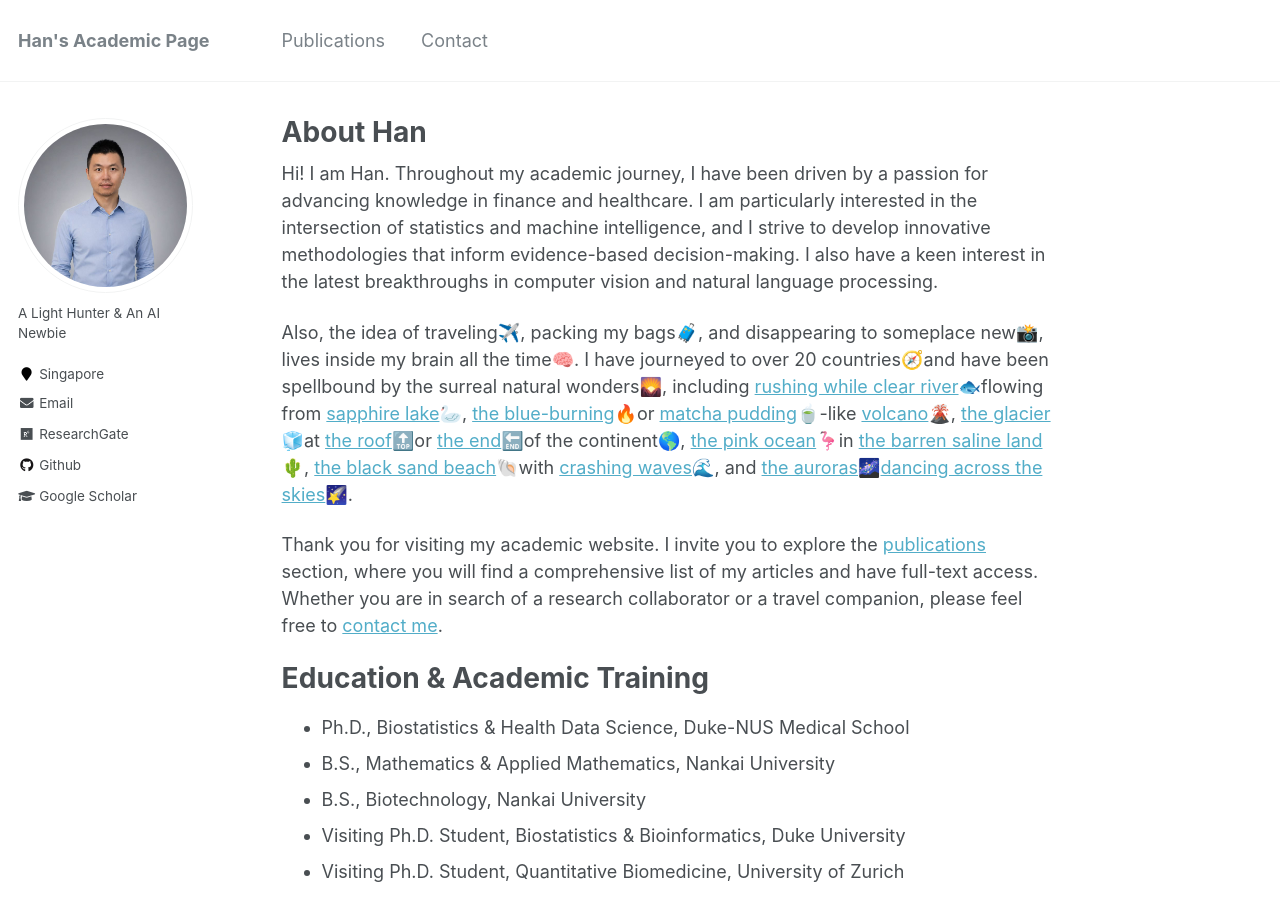
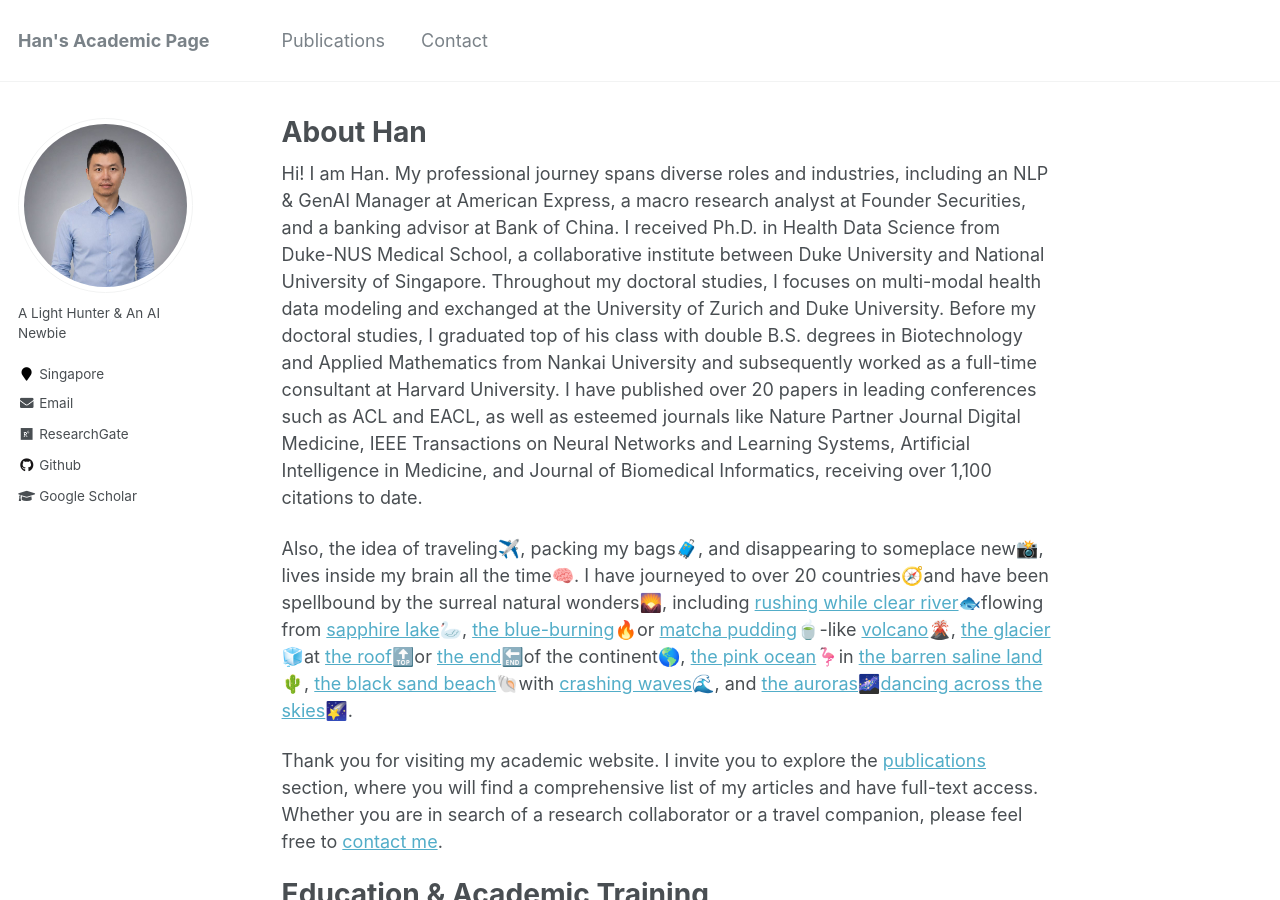
Before and after one commit to Han-Yuan-Med/Han-Yuan-Med.github.io, a Jekyll site: the page built from _pages/about.md, in a window 1280 px wide and 900 px high. Built offline with Jekyll 4.4.1, drawn with Linux system fonts in a browser that asks for light colours.

Commit message:
Update about.md

```diff
--- a/_pages/about.md
+++ b/_pages/about.md
@@ -7,7 +7,7 @@
   - /about.html
 ---
 
-Hi! I am Han. Throughout my academic journey, I have been driven by a passion for advancing knowledge in finance and healthcare. I am particularly interested in the intersection of statistics and machine intelligence, and I strive to develop innovative methodologies that inform evidence-based decision-making. I also have a keen interest in the latest breakthroughs in computer vision and natural language processing.
+Hi! I am Han. My professional journey spans diverse roles and industries, including an NLP & GenAI Manager at American Express, a macro research analyst at Founder Securities, and a banking advisor at Bank of China. I received Ph.D. in Health Data Science from Duke-NUS Medical School, a collaborative institute between Duke University and National University of Singapore. Throughout my doctoral studies, I focuses on multi-modal health data modeling and exchanged at the University of Zurich and Duke University. Before my doctoral studies, I graduated top of his class with double B.S. degrees in Biotechnology and Applied Mathematics from Nankai University and subsequently worked as a full-time consultant at Harvard University. I have published over 20 papers in leading conferences such as ACL and EACL, as well as esteemed journals like Nature Partner Journal Digital Medicine, IEEE Transactions on Neural Networks and Learning Systems, Artificial Intelligence in Medicine, and Journal of Biomedical Informatics, receiving over 1,100 citations to date.
 
 Also, the idea of traveling✈️, packing my bags🧳, and disappearing to someplace new📸, lives inside my brain all the time🧠. I have journeyed to over 20 countries🧭and have been spellbound by the surreal natural wonders🌄, including [rushing while clear river](/files/travel/river.jpg)🐟flowing from [sapphire lake](/files/travel/lake.jpg)🦢, [the blue-burning](/files/travel/blue_fire.jpg)🔥or [matcha pudding](/files/travel/matcha.jpg)🍵-like [volcano](/files/travel/volcano.jpg)🌋, [the glacier](/files/travel/glacier.jpg)🧊at [the roof](/files/travel/kilimanjaro.jpg)🔝or [the end](/files/travel/earth_end.jpg)🔚of the continent🌎, [the pink ocean](/files/travel/pink_lake.jpg)🦩in [the barren saline land](/files/travel/barren.jpg)🌵, [the black sand beach](/files/travel/black_beach.jpg)🐚with [crashing waves](/files/travel/waves.jpg)🌊, and [the auroras](/files/travel/aurora.jpg)🌌[dancing across the skies](/files/travel/aurora_dancing.jpg)🌠.
 
```
